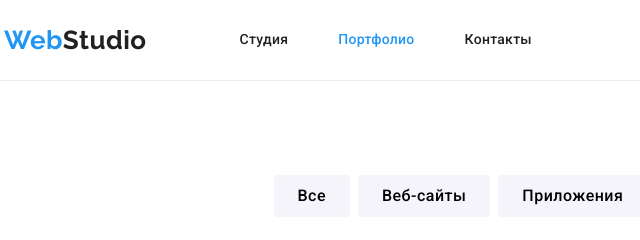
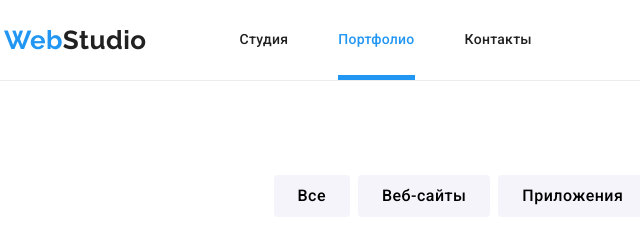
Before and after one commit to JuliaMykh/goit-markup-hw-05, a plain HTML site: page portfolio.html in a window 1280 px wide. Shown: the top 240 px of the page, 51-691 px from the left. Drawn offline with nearby package versions, Linux system fonts and the light colour scheme.

Commit message:
ошибки

```diff
--- a/css/styles.css
+++ b/css/styles.css
@@ -169,11 +169,9 @@ p {
 
   content: '';
   display: block;
-  width: 0;
+  width: 100%;
   height: 5px;
   background-color: var(--main-blue-color);
-
-  transition: width 250ms var(--timing-function);
 }
 .link.current:hover::after {
   width: 100%;
@@ -327,6 +325,9 @@ p {
   line-height: 1.19;
   text-align: center;
   margin-bottom: 16px;
+}
+.photo {
+  display: block;
 }
 .name-social-link {
   display: block;
```
